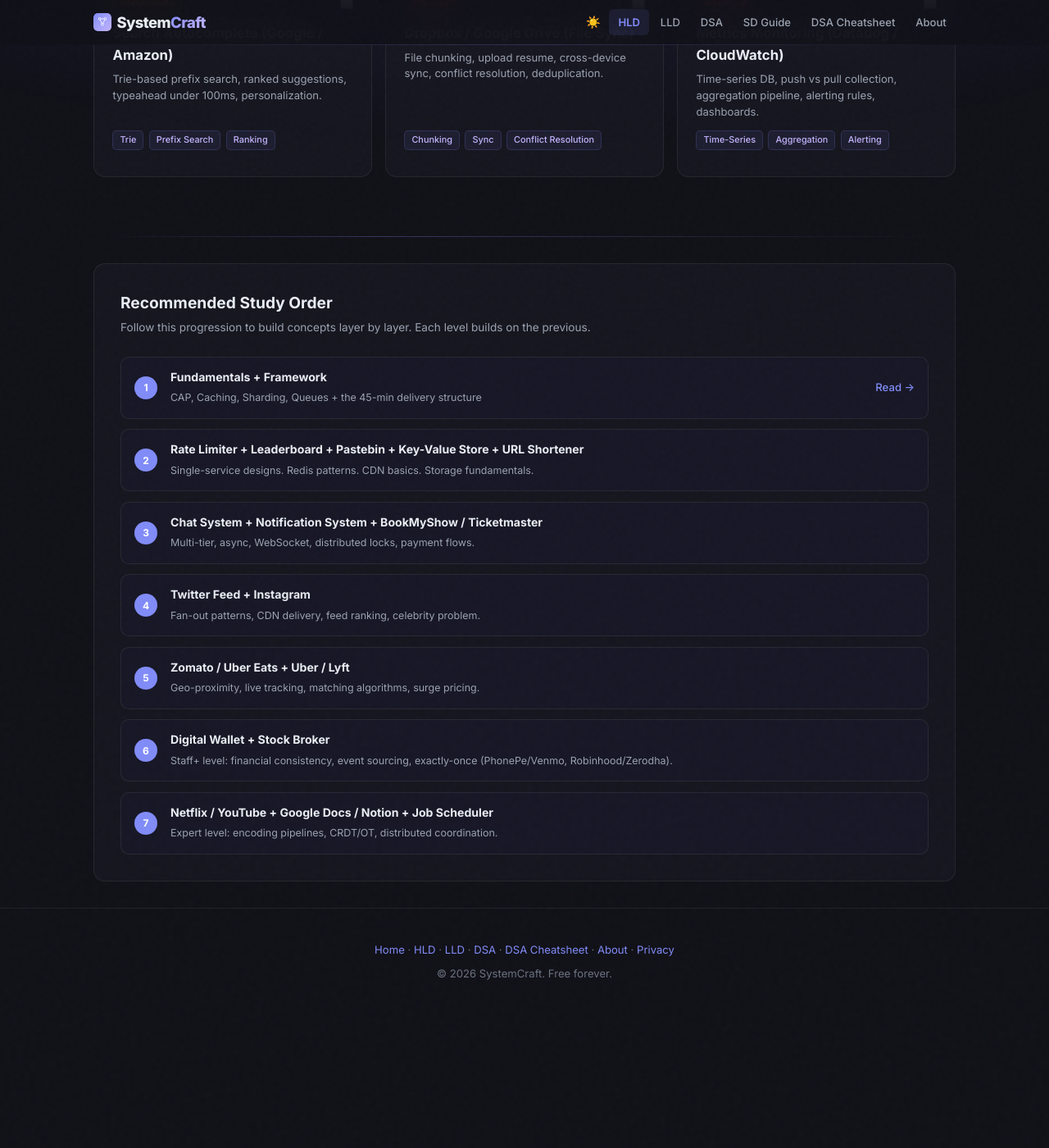
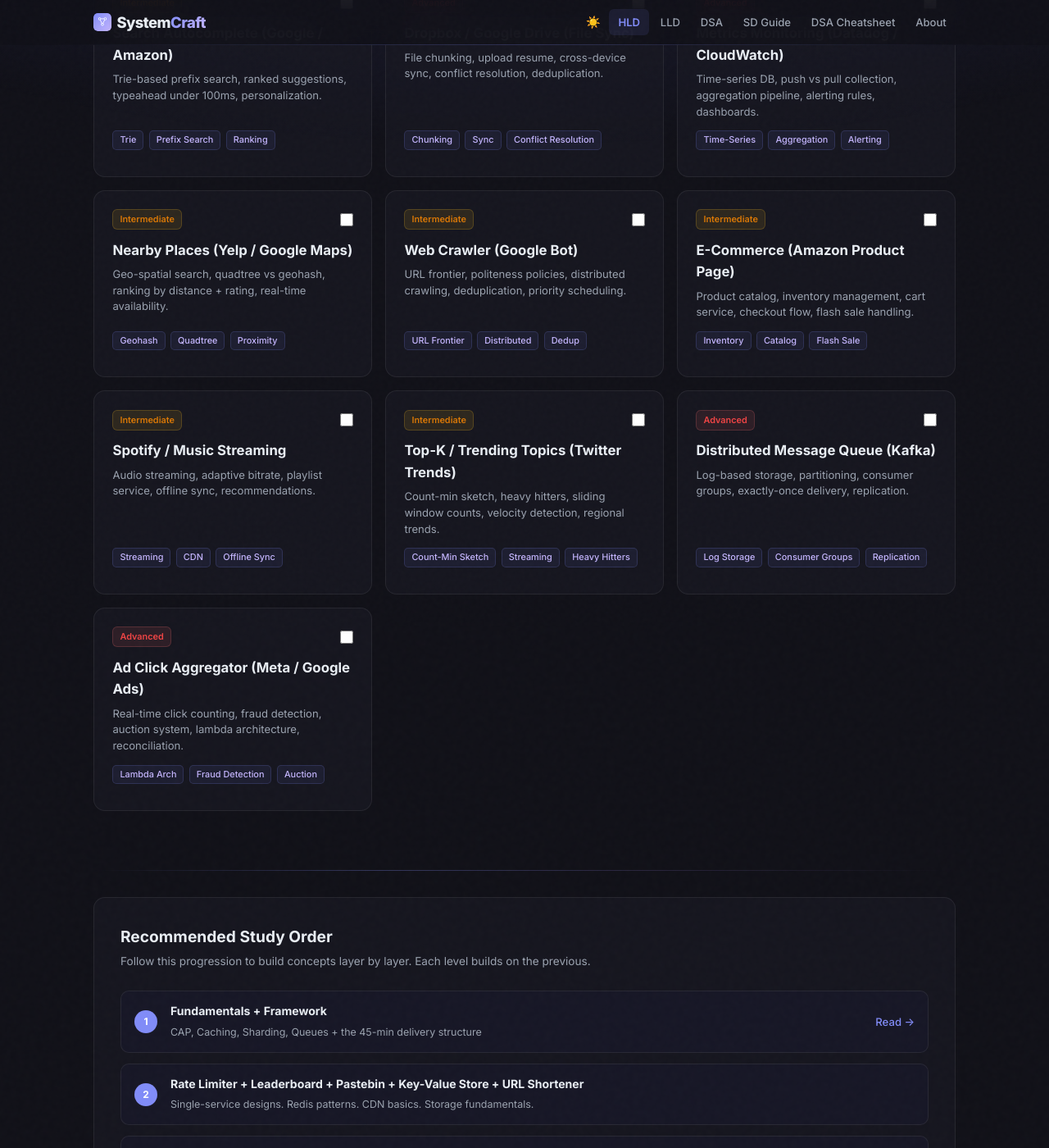
Before and after one commit to iluzn/HLD-Designs, a Jekyll site: the page built from pages/hld.html, in a window 1280 px wide and 1400 px high, scrolled down 3101 px. Shown: the whole window at 82% size. Built offline with Jekyll 4.4.1, drawn with Linux system fonts in a browser that asks for light colours; before the commit the page ends 4339 px from its top, so only the background shows below that; some of the changed text lies outside the part shown.

Commit message:
add all 10 coming soon tiles to HLD page (Autocomplete, Dropbox, Monitoring, Yelp, Crawler, E-commerce, Spotify, Trending, Kafka, Ads)

```diff
--- a/pages/hld.html
+++ b/pages/hld.html
@@ -559,6 +559,90 @@
                     <span class="tag">Time-Series</span>
                     <span class="tag">Aggregation</span>
                     <span class="tag">Alerting</span>
+                </div>
+            </div>
+            <div class="problem-card coming-soon">
+                <div class="card-top">
+                    <span class="diff-badge yellow">Intermediate</span>
+                </div>
+                <h3>Nearby Places (Yelp / Google Maps)</h3>
+                <p class="card-desc">Geo-spatial search, quadtree vs geohash, ranking by distance + rating, real-time availability.</p>
+                <div class="card-tags">
+                    <span class="tag">Geohash</span>
+                    <span class="tag">Quadtree</span>
+                    <span class="tag">Proximity</span>
+                </div>
+            </div>
+            <div class="problem-card coming-soon">
+                <div class="card-top">
+                    <span class="diff-badge yellow">Intermediate</span>
+                </div>
+                <h3>Web Crawler (Google Bot)</h3>
+                <p class="card-desc">URL frontier, politeness policies, distributed crawling, deduplication, priority scheduling.</p>
+                <div class="card-tags">
+                    <span class="tag">URL Frontier</span>
+                    <span class="tag">Distributed</span>
+                    <span class="tag">Dedup</span>
+                </div>
+            </div>
+            <div class="problem-card coming-soon">
+                <div class="card-top">
+                    <span class="diff-badge yellow">Intermediate</span>
+                </div>
+                <h3>E-Commerce (Amazon Product Page)</h3>
+                <p class="card-desc">Product catalog, inventory management, cart service, checkout flow, flash sale handling.</p>
+                <div class="card-tags">
+                    <span class="tag">Inventory</span>
+                    <span class="tag">Catalog</span>
+                    <span class="tag">Flash Sale</span>
+                </div>
+            </div>
+            <div class="problem-card coming-soon">
+                <div class="card-top">
+                    <span class="diff-badge yellow">Intermediate</span>
+                </div>
+                <h3>Spotify / Music Streaming</h3>
+                <p class="card-desc">Audio streaming, adaptive bitrate, playlist service, offline sync, recommendations.</p>
+                <div class="card-tags">
+                    <span class="tag">Streaming</span>
+                    <span class="tag">CDN</span>
+                    <span class="tag">Offline Sync</span>
+                </div>
+            </div>
+            <div class="problem-card coming-soon">
+                <div class="card-top">
+                    <span class="diff-badge yellow">Intermediate</span>
+                </div>
+                <h3>Top-K / Trending Topics (Twitter Trends)</h3>
+                <p class="card-desc">Count-min sketch, heavy hitters, sliding window counts, velocity detection, regional trends.</p>
+                <div class="card-tags">
+                    <span class="tag">Count-Min Sketch</span>
+                    <span class="tag">Streaming</span>
+                    <span class="tag">Heavy Hitters</span>
+                </div>
+            </div>
+            <div class="problem-card coming-soon">
+                <div class="card-top">
+                    <span class="diff-badge red">Advanced</span>
+                </div>
+                <h3>Distributed Message Queue (Kafka)</h3>
+                <p class="card-desc">Log-based storage, partitioning, consumer groups, exactly-once delivery, replication.</p>
+                <div class="card-tags">
+                    <span class="tag">Log Storage</span>
+                    <span class="tag">Consumer Groups</span>
+                    <span class="tag">Replication</span>
+                </div>
+            </div>
+            <div class="problem-card coming-soon">
+                <div class="card-top">
+                    <span class="diff-badge red">Advanced</span>
+                </div>
+                <h3>Ad Click Aggregator (Meta / Google Ads)</h3>
+                <p class="card-desc">Real-time click counting, fraud detection, auction system, lambda architecture, reconciliation.</p>
+                <div class="card-tags">
+                    <span class="tag">Lambda Arch</span>
+                    <span class="tag">Fraud Detection</span>
+                    <span class="tag">Auction</span>
                 </div>
             </div>
         </div>
```
